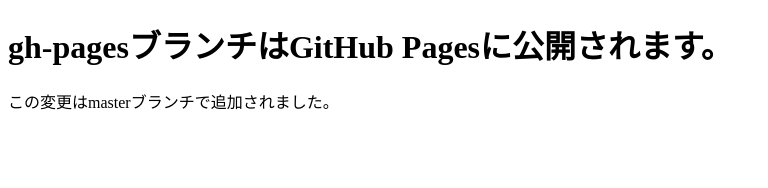
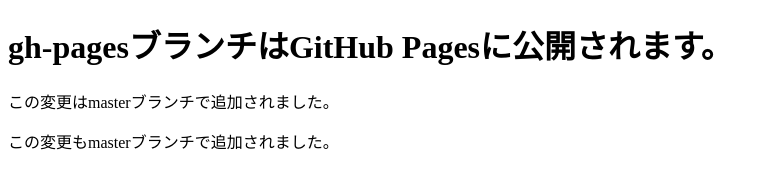
Before and after one commit to maataro/git-study, a plain HTML site: page index.html in a window 1280 px wide. Shown: the whole page, without its empty margins (0-768 px from the left). Drawn offline with Linux system fonts and the light colour scheme.

Commit message:
さらに一行追加

```diff
--- a/index.html
+++ b/index.html
@@ -7,5 +7,6 @@
 <body>
     <h1>gh-pagesブランチはGitHub Pagesに公開されます。</h1>
     <p>この変更はmasterブランチで追加されました。</p>
+    <p>この変更もmasterブランチで追加されました。</p>
 </body>
 </html>
```
